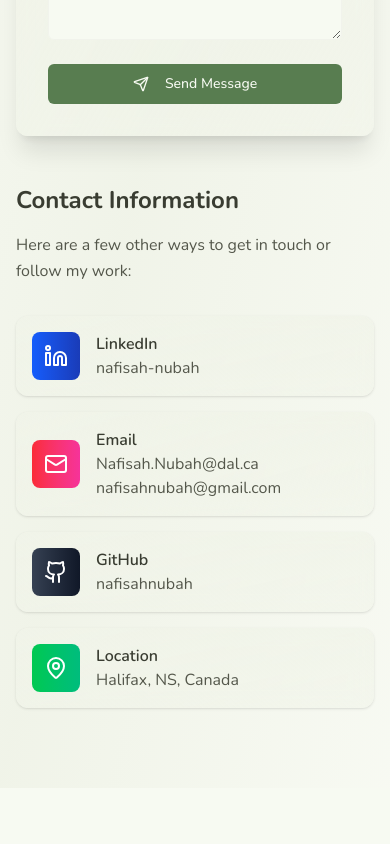
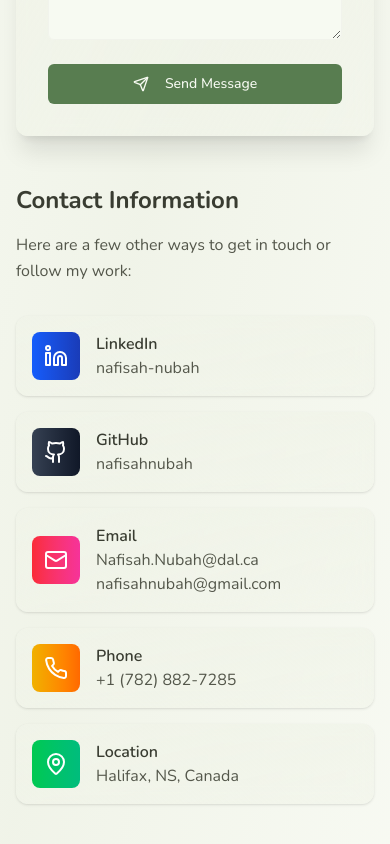
Before and after one commit to nafisahnubah/portfolio-website, a Next.js app: page /contact in a window 390 px wide. Shown: the part 1023-1867 px from the top of the page. Before the commit the page ends 1811 px from the top, so only its background shows below. Built offline with nearby package versions, Linux system fonts and the light colour scheme.

Commit message:
added phone number to contacts

```diff
--- a/app/contact/page.tsx
+++ b/app/contact/page.tsx
@@ -18,6 +18,7 @@ import {
   Heart,
   Sparkles,
   CheckCircle,
+  Phone,
 } from "lucide-react"
 import Link from "next/link"
 import { useState, useEffect } from "react"
@@ -60,6 +61,13 @@ export default function ContactPage() {
       gradient: "from-blue-600 to-blue-800",
     },
     {
+      icon: Github,
+      label: "GitHub",
+      value: "nafisahnubah",
+      href: "https://github.com/nafisahnubah",
+      gradient: "from-gray-700 to-gray-900",
+    },
+    {
       icon: Mail,
       label: "Email",
       value: ["Nafisah.Nubah@dal.ca", "nafisahnubah@gmail.com"],
@@ -67,11 +75,11 @@ export default function ContactPage() {
       gradient: "from-red-500 to-pink-500",
     },
     {
-      icon: Github,
-      label: "GitHub",
-      value: "nafisahnubah",
-      href: "https://github.com/nafisahnubah",
-      gradient: "from-gray-700 to-gray-900",
+      icon: Phone,
+      label: "Phone",
+      value: "+1 (782) 882-7285",
+      href: "tel:+17828827285",
+      gradient: "from-yellow-500 to-orange-500",
     },
     {
       icon: MapPin,
```
